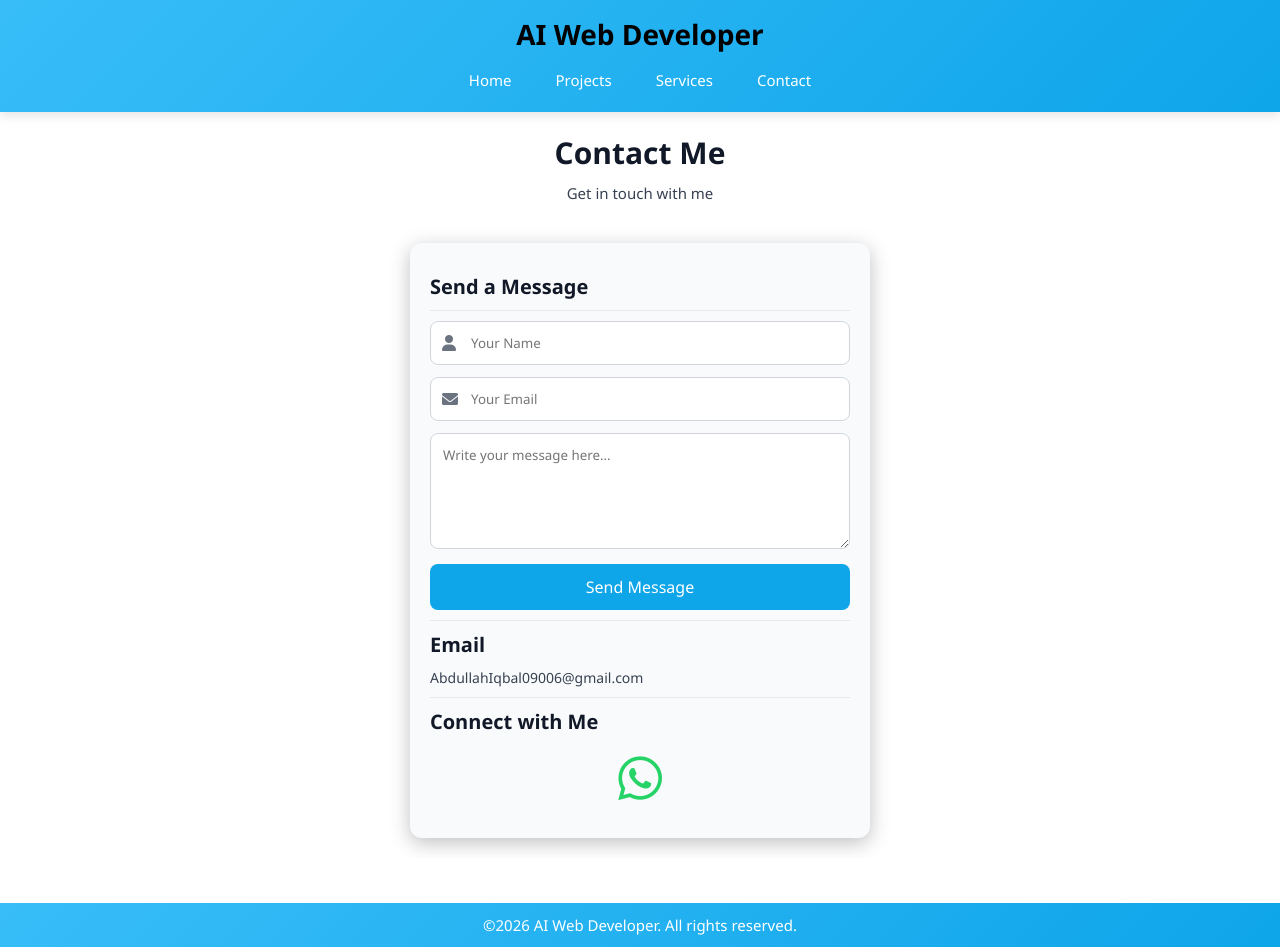
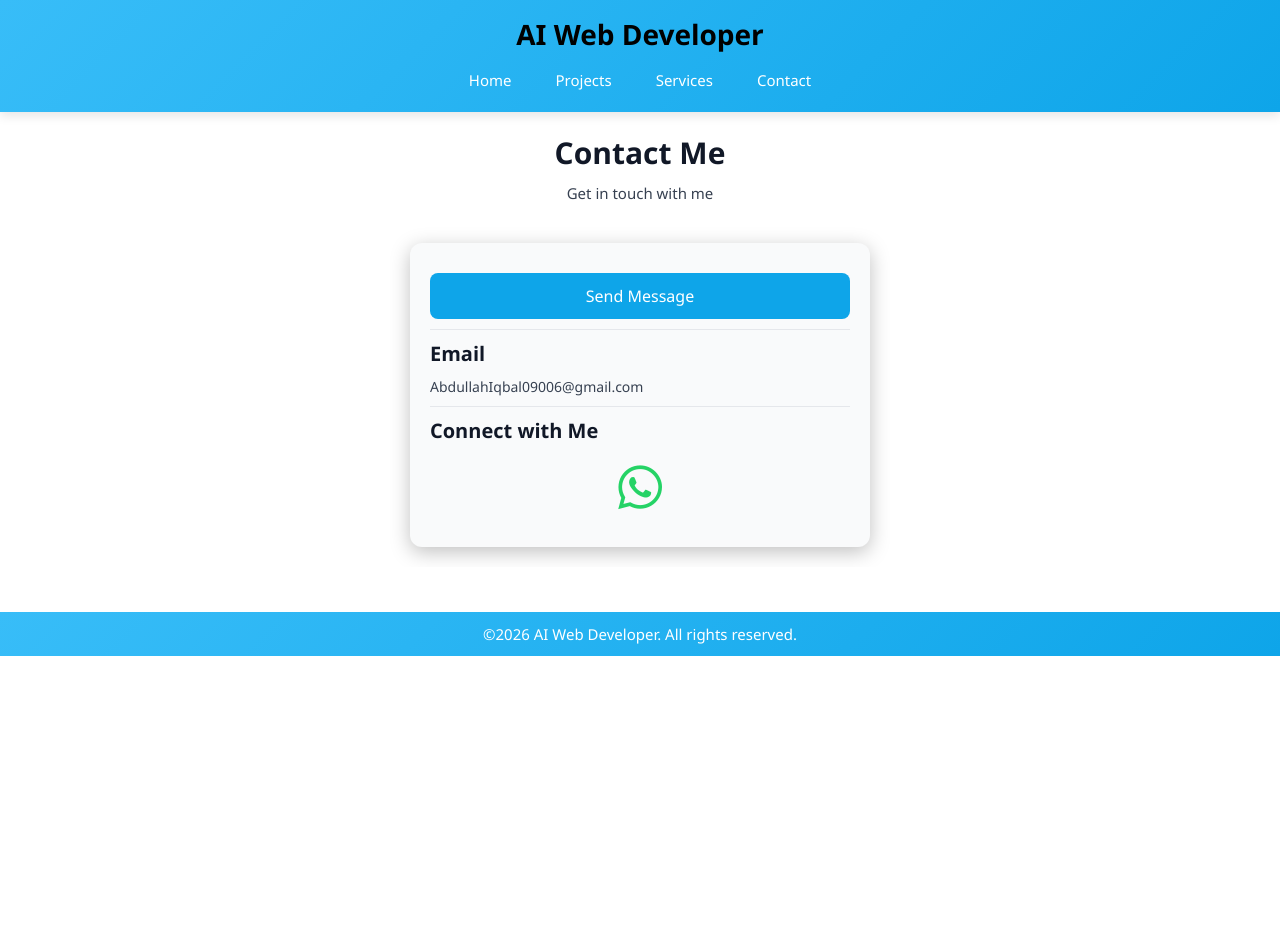
Before and after one commit to hussnainyasin/AI-Web-Developer, a plain HTML site: page index5.html in a window 1280 px wide. After the commit the page ends 800 px from the top, so only its background shows below. Drawn offline with Linux system fonts and the light colour scheme.

Commit message:
Add files via upload

```diff
--- a/index5.html
+++ b/index5.html
@@ -212,23 +212,9 @@
 
 <div class="cards">
  <div class="card">
-
-  <h1>Send a Message</h1>
-  <div class="hr"></div>
-
-  <div class="input-container">
-    <i class="fa-solid fa-user"></i>
-    <input type="text" placeholder="Your Name">
-  </div>
-
-  <div class="input-container">
-    <i class="fa-solid fa-envelope"></i>
-    <input type="email" placeholder="Your Email">
-  </div>
-
-  <textarea placeholder="Write your message here..." rows="5"></textarea>
-
-  <button type="submit">Send Message</button>
+  <a href="https://docs.google.com/forms/d/e/1FAIpQLSfzIusu9vZXTGVaGaWvo32Q9yddm2v23KqY6UXEWJzpFSuucg/viewform?usp=header" target="_blank">
+    <button type="submit">Send Message</button>
+  </a>
 
   <div class="hr"></div>
 
```
